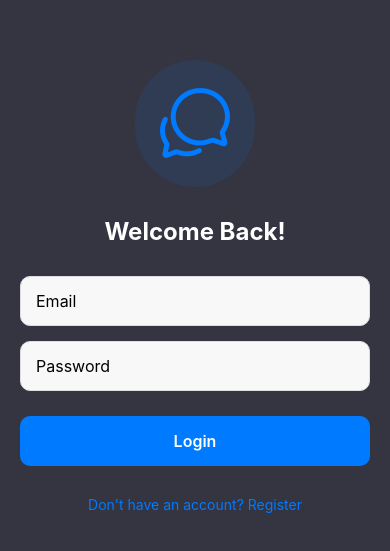
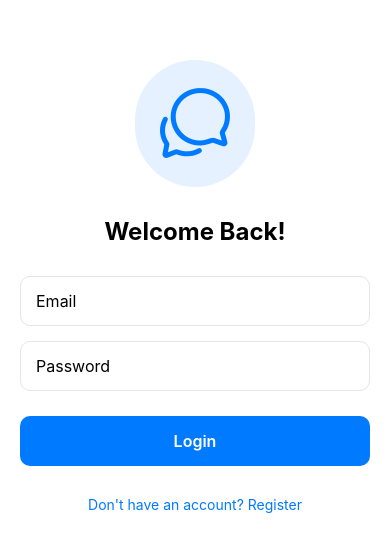
Before and after one commit to taivippro123/chatbot, a React Native app in the folder frontend/: screen / in a window 390 px wide. Shown: the part 131-682 px from the top of the page. Built offline with nearby package versions, Linux system fonts and the light colour scheme.

Commit message:
add swipe left to open sidebar

```diff
--- a/frontend/src/components/AuthScreen.js
+++ b/frontend/src/components/AuthScreen.js
@@ -206,7 +206,7 @@ const AuthScreen = ({ onAuthSuccess, language }) => {
 const styles = StyleSheet.create({
   container: {
     flex: 1,
-    backgroundColor: '#343541',
+    backgroundColor: '#ffffff',
     justifyContent: 'center',
     padding: 20,
   },
@@ -225,18 +225,19 @@ const styles = StyleSheet.create({
     fontSize: 24,
     fontWeight: 'bold',
     marginBottom: 30,
-    color: '#fff',
+    color: '#000000',
   },
   input: {
     width: '100%',
     height: 50,
     borderWidth: 1,
-    borderColor: '#ddd',
+    borderColor: '#E5E5EA',
     borderRadius: 10,
     paddingHorizontal: 15,
     marginBottom: 15,
     fontSize: 16,
-    backgroundColor: '#f8f8f8',
+    backgroundColor: '#ffffff',
+    color: '#000000',
   },
   button: {
     width: '100%',
@@ -248,10 +249,10 @@ const styles = StyleSheet.create({
     marginTop: 10,
   },
   buttonDisabled: {
-    backgroundColor: '#ccc',
+    backgroundColor: '#E5E5EA',
   },
   buttonText: {
-    color: '#fff',
+    color: '#ffffff',
     fontSize: 16,
     fontWeight: '600',
   },
--- a/frontend/src/components/ChatScreen.js
+++ b/frontend/src/components/ChatScreen.js
@@ -6,6 +6,7 @@ import {
   Platform,
   TouchableWithoutFeedback,
   Keyboard,
+  PanResponder
 } from 'react-native';
 
 import Header from './Header';
@@ -140,6 +141,19 @@ const ChatScreen = ({ theme, token, t, onLogout, onSettingsPress }) => {
     }
   };
 
+
+  const panResponder = PanResponder.create({
+    onMoveShouldSetPanResponder: (_, gestureState) => {
+      // Nếu người dùng vuốt từ trái sang phải một đoạn đáng kể
+      return gestureState.dx > 25 && Math.abs(gestureState.dy) < 20;
+    },
+    onPanResponderRelease: (_, gestureState) => {
+      if (gestureState.dx > 50) {
+        setIsSidebarOpen(true); // Mở sidebar khi vuốt đủ xa
+      }
+    },
+  });
+
   return (
     <KeyboardAvoidingView
       style={styles.container}
@@ -154,7 +168,7 @@ const ChatScreen = ({ theme, token, t, onLogout, onSettingsPress }) => {
         onSettingsPress={onSettingsPress}
       />
 
-      <View style={styles.content}>
+      <View style={styles.content} {...panResponder.panHandlers}>
         <MessageList
           messages={messages}
           theme={theme}
```
